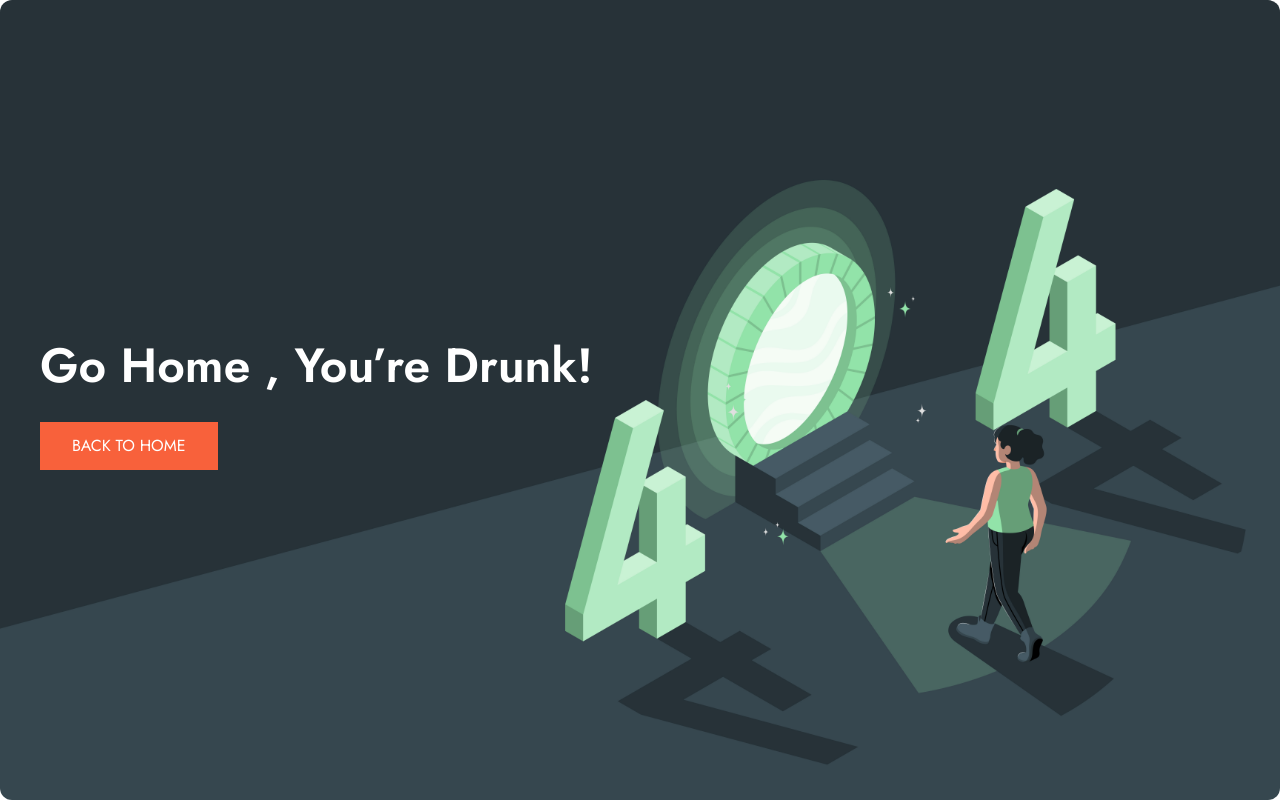
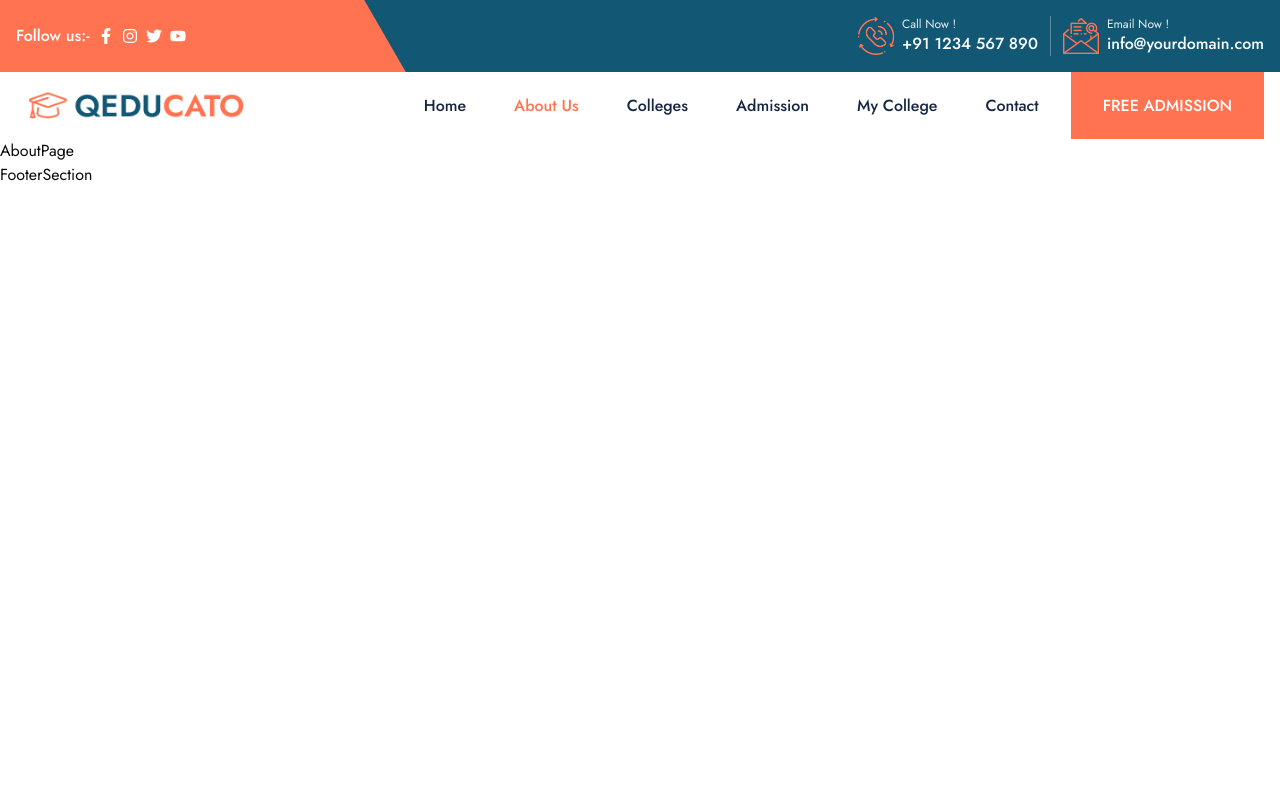
Before and after one commit to alamincoders/campus-connect, a React (Vite) app in the folder frontend/: page /about-us in a window 1280 px wide. Built offline with nearby package versions, Linux system fonts and the light colour scheme.

Commit message:
"Added new route definitions for AboutPage, Admission, Colleges, ContactPage, LoginPage, MyCollege, and RegisterPage"

```diff
--- /dev/null
+++ b/frontend/src/pages/AboutPage.jsx
@@ -0,0 +1,5 @@
+const AboutPage = () => {
+  return <div>AboutPage</div>;
+};
+
+export default AboutPage;
--- /dev/null
+++ b/frontend/src/pages/Admission.jsx
@@ -0,0 +1,5 @@
+const Admission = () => {
+  return <div>Admission</div>;
+};
+
+export default Admission;
--- /dev/null
+++ b/frontend/src/pages/Colleges.jsx
@@ -0,0 +1,5 @@
+const Colleges = () => {
+  return <div>Colleges</div>;
+};
+
+export default Colleges;
--- /dev/null
+++ b/frontend/src/pages/ContactPage.jsx
@@ -0,0 +1,5 @@
+const ContactPage = () => {
+  return <div>ContactPage</div>;
+};
+
+export default ContactPage;
--- /dev/null
+++ b/frontend/src/pages/MyCollege.jsx
@@ -0,0 +1,5 @@
+const MyCollege = () => {
+  return <div>MyCollege</div>;
+};
+
+export default MyCollege;
--- /dev/null
+++ b/frontend/src/pages/ProfilePage.jsx
@@ -0,0 +1,5 @@
+const ProfilePage = () => {
+  return <div>ProfilePage</div>;
+};
+
+export default ProfilePage;
--- /dev/null
+++ b/frontend/src/pages/RegisterPage.jsx
@@ -0,0 +1,5 @@
+const RegisterPage = () => {
+  return <div>RegisterPage</div>;
+};
+
+export default RegisterPage;
```
Also changed, not shown: frontend/src/routes/index.jsx (+35 -0 lines).
